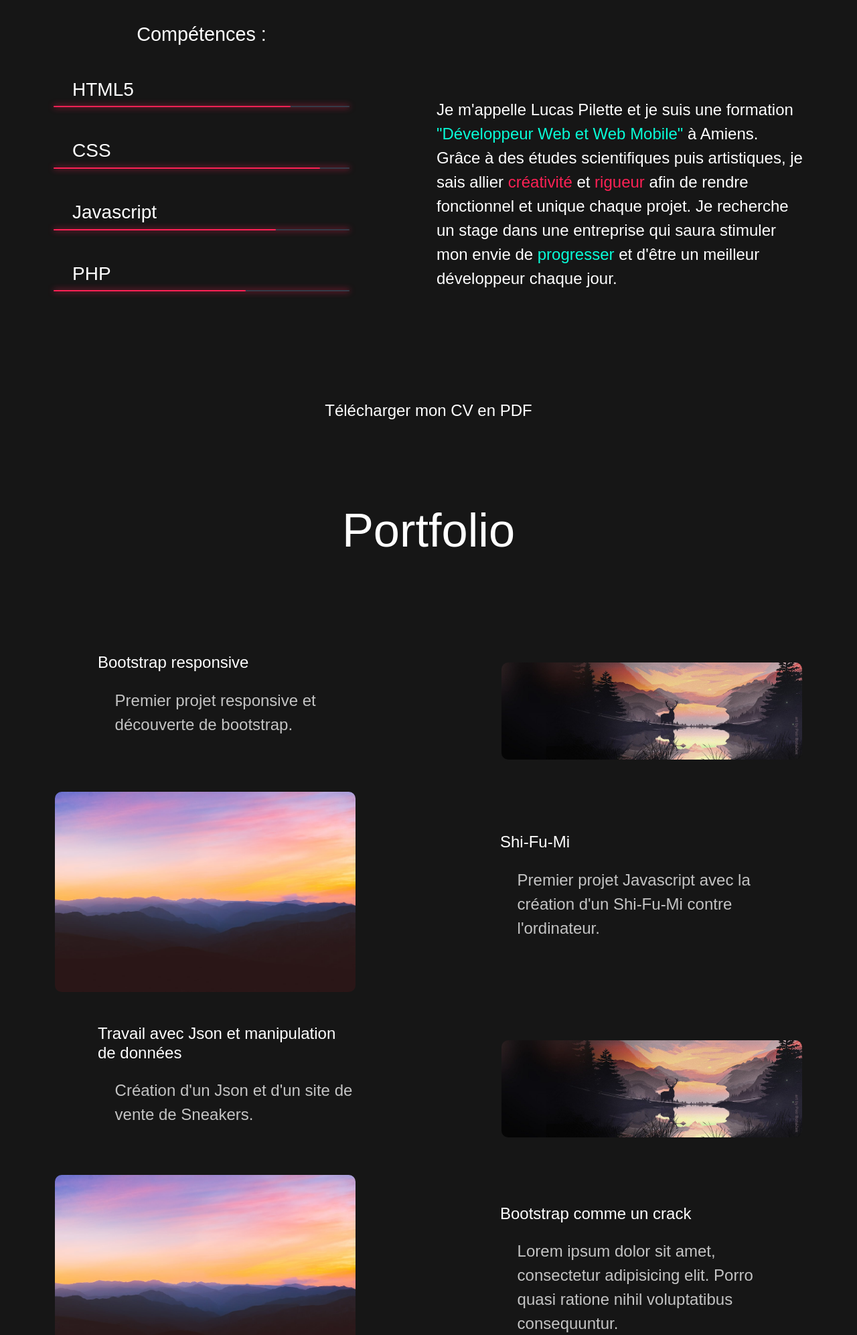
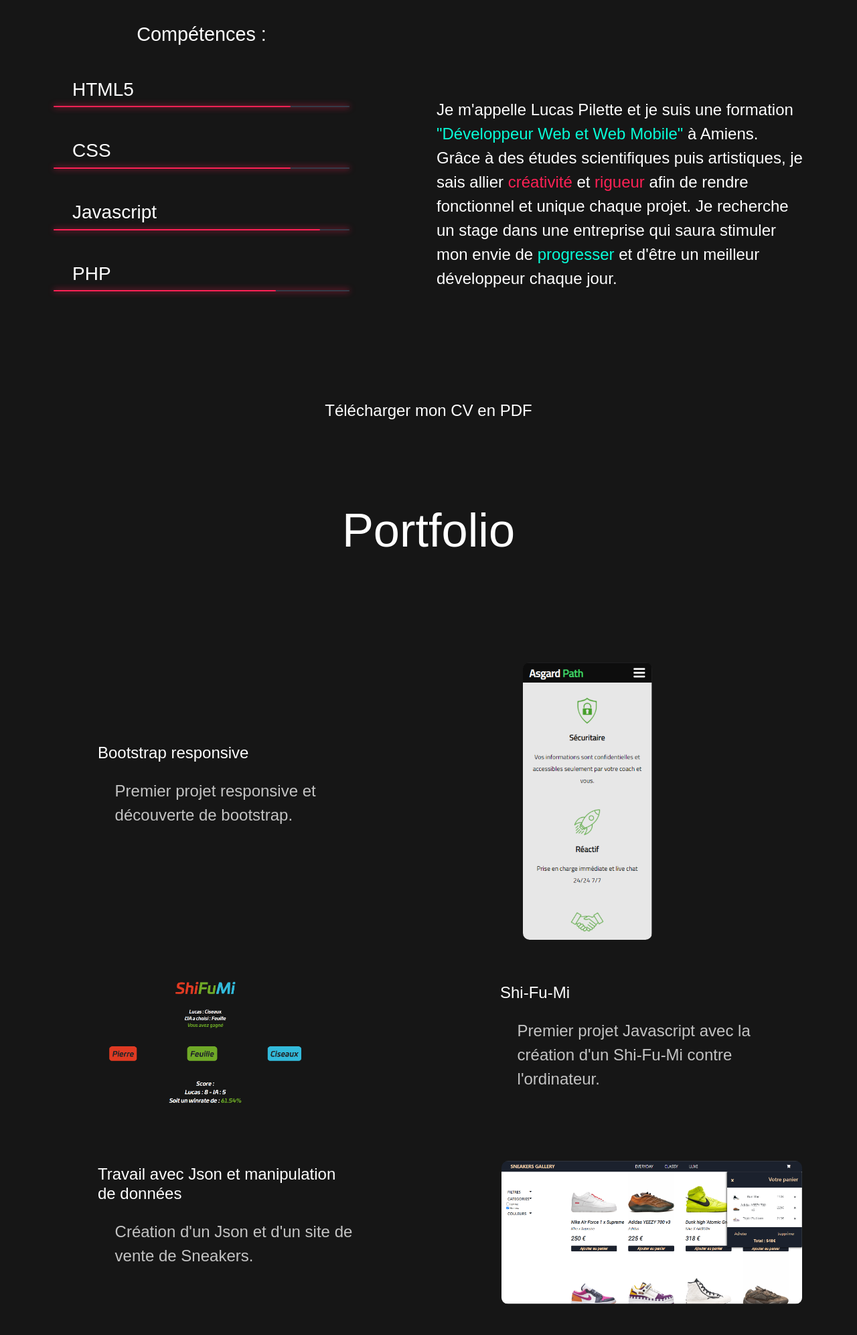
Before and after one commit to LucasPilette/Curriculum-vitae, a PHP site: page / in a window 1280 px wide. Shown: the part 345-2338 px from the top of the page at 67% size. Run offline with PHP 8.4, Linux system fonts and the light colour scheme; some web fonts are replaced.

Commit message:
ajout PHP

```diff
--- a/assets/style/style.css
+++ b/assets/style/style.css
@@ -47,16 +47,12 @@ html {
 #pdf {
     color: #FFF;
     border-radius: 15px;
-    transition: 0.2s;
+    transition: 200ms ease;
     font-size: 1.5em;
 }
 
 #pdf:hover {
-    padding: 15px;
-    border-radius: 15px;
-    background: #000;
     color: #FD2155;
-    border: solid 1px #FD2155;
 }
 
 ul {
@@ -99,17 +95,17 @@ h3 {
 }
 
 .CSS {
-    width: 90%;
+    width: 80%;
     animation: CSS 2s;
 }
 
 .Javascript {
-    width: 75%;
+    width: 90%;
     animation: Javascript 2s;
 }
 
 .PHP {
-    width: 65%;
+    width: 75%;
     animation: PHP 2s;
 }
 
@@ -129,7 +125,7 @@ h3 {
     }
 
     100% {
-        width: 90%;
+        width: 80%;
     }
 }
 
@@ -139,7 +135,7 @@ h3 {
     }
 
     100% {
-        width: 75%;
+        width: 90%;
     }
 }
 
@@ -149,7 +145,7 @@ h3 {
     }
 
     100% {
-        width: 65%;
+        width: 75%;
     }
 }
 
@@ -301,6 +297,10 @@ h1 {
     border-radius: 10px;
 }
 
+#responsive{
+    width: 30%;
+}
+
 .first {
     margin-left: 5vw;
     margin-bottom: 4vh;
@@ -311,7 +311,7 @@ h1 {
 }
 
 .second {
-    margin-right: 5vw;
+    margin-left: 5vw;
 }
 
 .project_second {
@@ -524,6 +524,10 @@ h2 {
         padding-top: 1em;
         font-size: 1.3em;
     }
+    .second {
+        margin-right: 5vw;
+        margin-left: 0;
+    }
 }
 
 @media screen and (min-width:1200px) {
--- a/index.html
+++ b/index.php
@@ -1,3 +1,14 @@
+<?php
+    if($_SERVER['REQUEST_METHOD'] == 'POST'){
+        $mail = $_POST['mailAdress'];
+        $firstName = $_POST['firstName'];
+        $lastName = $_POST['lastName'];
+        $content = $_POST['content'];
+        mail('pilettelucas@gmail.com',"Mail de $lastName $firstName", "$content Contact : $mail","From : $mail \r\n");
+    };
+?>
+
+
 <!DOCTYPE html>
 <html lang="fr">
 
@@ -82,7 +93,7 @@
         </div>
         <div class="row text-white">
             <div class="col text-center pdf1">
-                <a href="" id="pdf"> Télécharger mon CV en PDF</a>
+                <a href="assets/pdf/Lucas PILETTE .pdf" id="pdf" download="CV Pilette Lucas"> Télécharger mon CV en PDF</a>
             </div>
         </div>
     </div>
@@ -97,12 +108,12 @@
                     <p class="project_text project_first">Premier projet responsive et découverte de bootstrap.</p>
                 </div>
             </div>
-            <div class="col-12 col-sm-7 text-end">
-                <img src="assets/img/LANDSCAPES_blog_banner_1240x400-1.jpg" class="project_images">
+            <div class="col-12 col-sm-7 text-center">
+                <img src="assets/img/responsive.png" class="project_images" id="responsive">
             </div>
             <div class="col-12 d-sm-none" id="white"></div>
-            <div class="col-12 col-sm-7">
-                <img src="assets/img/photo-1536257104079-aa99c6460a5a.jpg" class="project_images">
+            <div class="col-12 col-sm-7 text-center text-sm-start">
+                <img src="assets/img/ShiFuMi.png" class="project_images">
             </div>
             <div class="col-12 col-sm-5 d-flex align-items-center">
                 <div class="second">
@@ -117,18 +128,17 @@
                     <p class="project_text project_first">Création d'un Json et d'un site de vente de Sneakers.</p>
                 </div>
             </div>
-            <div class="col-12 col-sm-7 text-end pt-4">
-                <img src="assets/img/LANDSCAPES_blog_banner_1240x400-1.jpg" class="project_images">
+            <div class="col-12 col-sm-7 text-center text-sm-end pt-4">
+                <img src="assets/img/sneakers.png" class="project_images">
             </div>
             <div class="col-12 d-sm-none" id="white"></div>
-            <div class="col-12 col-sm-7">
-                <img src="assets/img/photo-1536257104079-aa99c6460a5a.jpg" class="project_images">
+            <div class="col-12 col-sm-7 text-center text-sm-start ">
+                <img src="assets/img/calendar.png" class="project_images">
             </div>
             <div class="col-12 col-sm-5 d-flex align-items-center">
                 <div class="second">
-                    <h2>Bootstrap comme un crack</h2>
-                    <p class="project_text project_second">Lorem ipsum dolor sit amet, consectetur adipisicing elit.
-                        Porro quasi ratione nihil voluptatibus consequuntur.</p>
+                    <h2>Calendrier en PHP</h2>
+                    <p class="project_text project_second">Création d'un calendrier en PHP avec manipulation de classes.</p>
                 </div>
             </div>
         </div>
@@ -142,13 +152,13 @@
                 <div class="col-12 col-sm-8 offset-sm-2">
                     <div class="container mb-5">
                         <div class="row">
-                            <form id="contact_form">
+                            <form id="contact_form" method="post">
                                 <div class="col-12">
                                     <label for="mailUser" class="form-label">Adresse Mail</label>
                                     <div class="input-group ">
                                         <span class="input-group-text" id="basic-addon1">@</span>
                                         <input type="text" class="form-control" placeholder="exemple@mail.com"
-                                            aria-label="Username" aria-describedby="basic-addon1">
+                                            aria-label="Username" aria-describedby="basic-addon1" name="mailAdress">
                                     </div>
                                     <div id="emailHelp" class="form-text">Je vous recontacterai via cette adresse mail
                                     </div>
@@ -157,20 +167,20 @@
                                     <div class="col-5">
                                         <label for="nameUser" class="form-label">Nom</label>
                                         <input type="text" class="form-control" id="nameUser"
-                                            aria-describedby="nameHelp" placeholder="Nom">
+                                            aria-describedby="nameHelp" placeholder="Nom" name="firstName">
                                     </div>
                                     <div class="col-5">
                                         <label for="firstNameUser" class="form-label">Prénom</label>
                                         <input type="text" class="form-control" id="firstNameUser"
-                                            aria-describedby="firstNameHelp" placeholder="Prénom">
+                                            aria-describedby="firstNameHelp" placeholder="Prénom" name="lastName">
                                     </div>
                                 </div>
                                 <div class="col-12">
                                     <label for="messageUser" class="form-label">Votre message</label>
-                                    <textarea class="form-control" name="message" id="messageUser" cols="30" rows="5"
-                                        placeholder="Veuillez renseigner votre message..."></textarea>
+                                    <textarea class="form-control" id="messageUser" cols="30" rows="5"
+                                        placeholder="Veuillez renseigner votre message..." name="content"></textarea>
                                 </div>
-                                <div class="btn mt-3 ms-3" id="button" type="submit">Envoyer</div>
+                                <input class="btn mt-3 ms-3" id="button" type="submit" value="Envoyer">
                             </form>
                         </div>
                     </div>
```
Also changed, not shown: assets/img/ShiFuMi.png (added), assets/img/calendar.png (added), assets/img/responsive.png (added), assets/img/sneakers.png (added), 1 other file.
